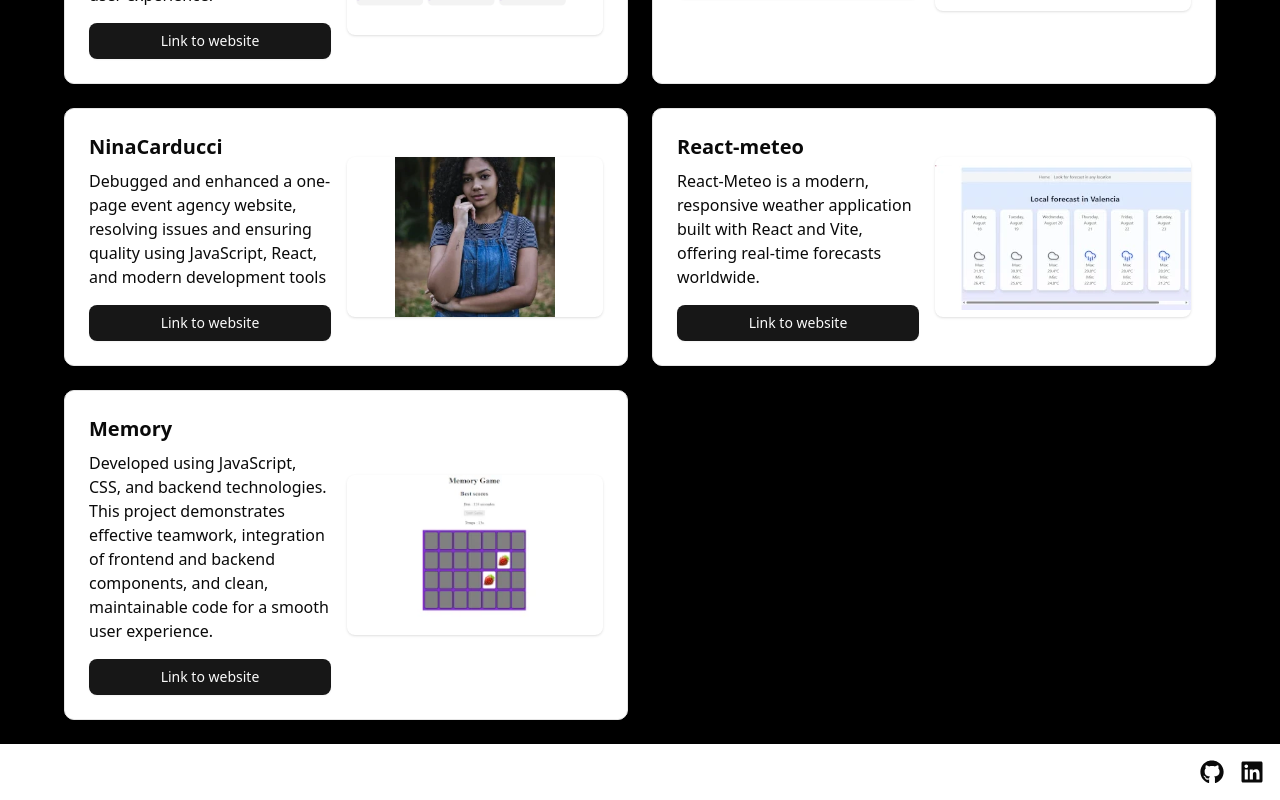
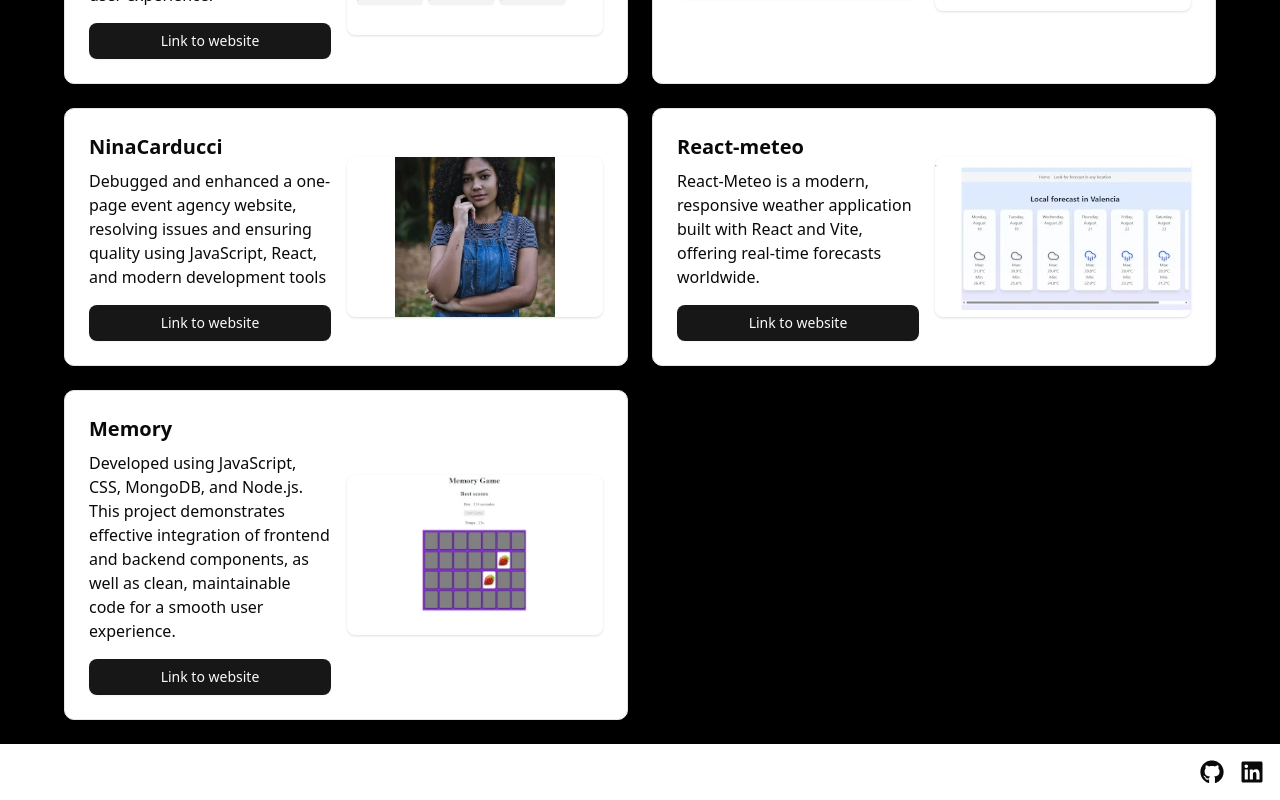
Before and after one commit to benjaminnicolas-teboul/portfolio, a Next.js app: page / in a window 1280 px wide. Shown: the part 1526-2326 px from the top of the page. Built offline with nearby package versions, Linux system fonts and the light colour scheme.

Commit message:
fix descpription project

```diff
--- a/src/data/projects.ts
+++ b/src/data/projects.ts
@@ -34,7 +34,7 @@ const Projects : ProjectProps[] =
   },
           {
     "title": "Memory",
-    "description": "Developed using JavaScript, CSS, and backend technologies. This project demonstrates effective teamwork, integration of frontend and backend components, and clean, maintainable code for a smooth user experience.",
+    "description": "Developed using JavaScript, CSS, MongoDB, and Node.js. This project demonstrates effective integration of frontend and backend components, as well as clean, maintainable code for a smooth user experience.",
     "link": "https://benjaminnicolas-teboul.github.io/memory/",
     "images": ["/images/memo.webp"]
   }
```
